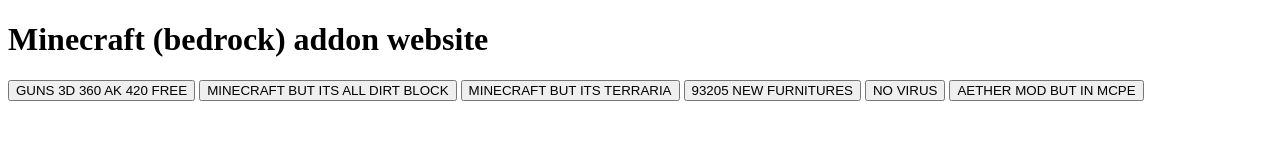
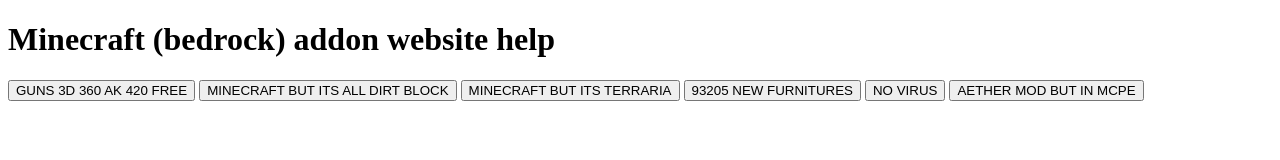
Before and after one commit to LanceLikesSause/lancelikessause.github.io, a plain HTML site: page page_one.html in a window 1280 px wide. Drawn offline with Linux system fonts and the light colour scheme.

Commit message:
Update page_one.html

```diff
--- a/page_one.html
+++ b/page_one.html
@@ -1,7 +1,7 @@
 <!DOCTYPE html>
 <html>
 	<head>
-		<h1>Minecraft (bedrock) addon website</h1>
+		<h1>Minecraft (bedrock) addon website help</h1>
 	</head>
 	<body>
 	</body>
```
